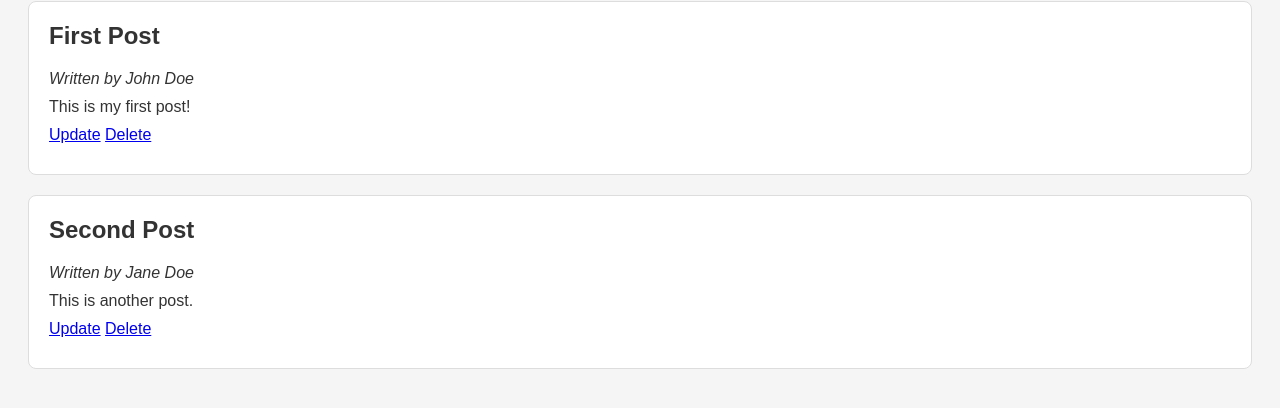
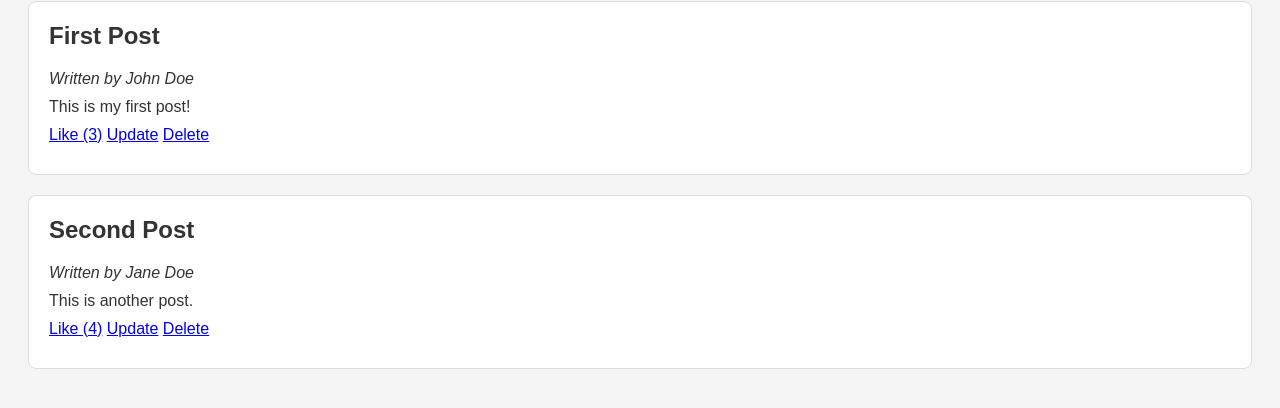
Before and after one commit to uwaschbusch-sudo/flask-blog, a Flask app: page / in a window 1280 px wide. Shown: the part 141-549 px from the top of the page. Run offline with Flask 3, Linux system fonts and the light colour scheme.

Commit message:
Add like feature

```diff
--- a/app.py
+++ b/app.py
@@ -50,6 +50,7 @@ def add():
             "author": request.form.get("author"),
             "title": request.form.get("title"),
             "content": request.form.get("content"),
+            "likes": 0,
         }
         blog_posts.append(new_post)
         save_posts(blog_posts)
@@ -85,5 +86,18 @@ def update(post_id):
     return render_template('update.html', post=post)
 
 
+@app.route('/like/<int:post_id>')
+def like(post_id):
+    """Erhöht die Like-Zahl des Beitrags um 1."""
+    blog_posts = load_posts()
+    post = fetch_post_by_id(blog_posts, post_id)
+    if post is None:
+        return "Post not found", 404
+
+    post["likes"] = post.get("likes", 0) + 1
+    save_posts(blog_posts)
+    return redirect(url_for('index'))
+
+
 if __name__ == '__main__':
     app.run(host="0.0.0.0", port=5000, debug=True)
--- a/blog_posts.json
+++ b/blog_posts.json
@@ -3,12 +3,14 @@
         "id": 1,
         "author": "John Doe",
         "title": "First Post",
-        "content": "This is my first post!"
+        "content": "This is my first post!",
+        "likes": 3
     },
     {
         "id": 2,
         "author": "Jane Doe",
         "title": "Second Post",
-        "content": "This is another post."
+        "content": "This is another post.",
+        "likes": 4
     }
 ]
--- a/templates/index.html
+++ b/templates/index.html
@@ -15,6 +15,7 @@
         <p><em>Written by {{ post.author }}</em></p>
         <p>{{ post.content }}</p>
         <p>
+            <a href="{{ url_for('like', post_id=post.id) }}">Like ({{ post.likes | default(0) }})</a>
             <a href="{{ url_for('update', post_id=post.id) }}">Update</a>
             <a href="{{ url_for('delete', post_id=post.id) }}">Delete</a>
         </p>
```
